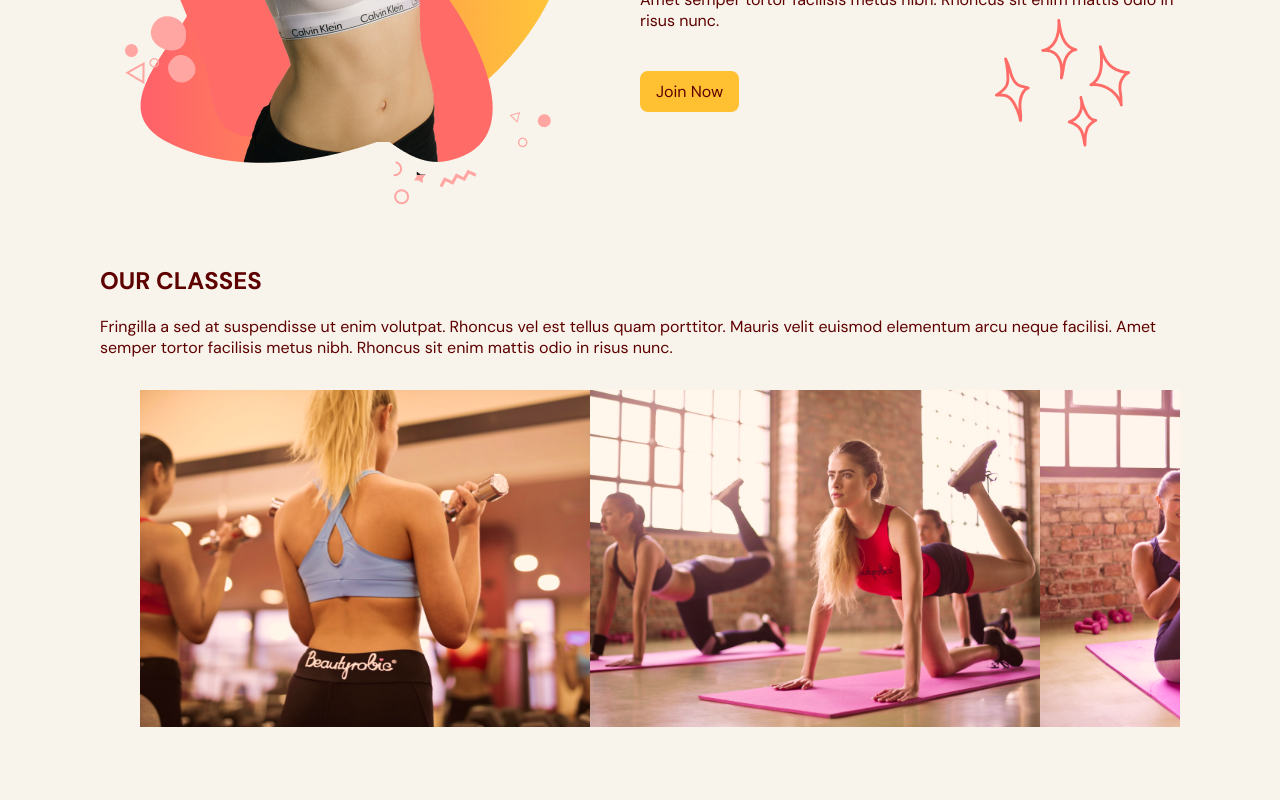
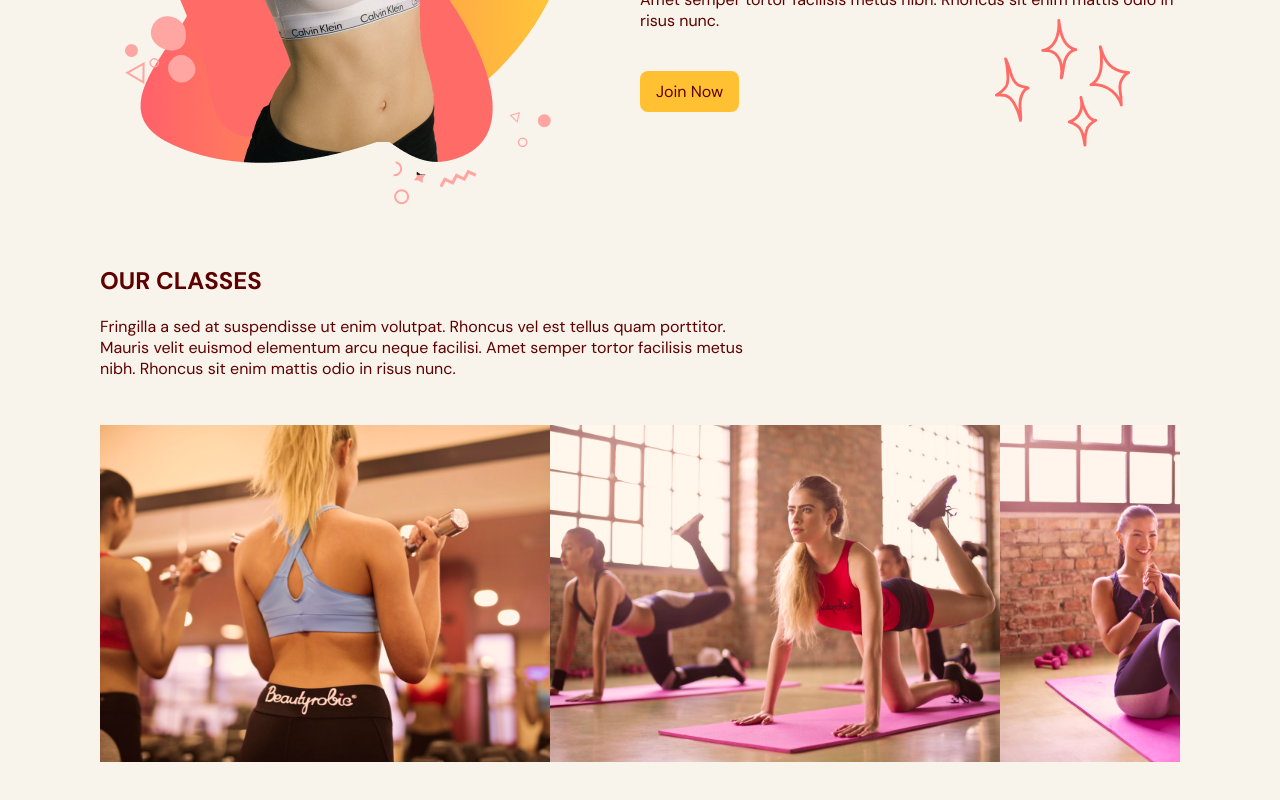
Before and after one commit to gio797/fitness-app, a React (Vite) app: page / in a window 1280 px wide. Shown: the part 1574-2374 px from the top of the page. Before the commit the page ends 2321 px from the top, so only its background shows below. Built offline with nearby package versions, Linux system fonts and the light colour scheme.

Commit message:
work on styles

```diff
--- a/src/components/navbar/navbar.css
+++ b/src/components/navbar/navbar.css
@@ -7,7 +7,7 @@
   width: 100%;
   height: 80px;
   top: 0;
-  z-index: 30;
+  z-index: 50;
   padding-inline: 30px;
 }
 
--- a/src/components/ourClasses/Class.tsx
+++ b/src/components/ourClasses/Class.tsx
@@ -9,13 +9,11 @@ type Props = {
 function Class({ name, description, image }: Props) {
   return (
     <li className="class">
-      <div>
-        <div className="class-overlay">
-          <p>{name}</p>
-          <p>{description}</p>
-        </div>
-        <img src={image} alt={image} />
+      <div className="class-overlay">
+        <p>{name}</p>
+        <p>{description}</p>
       </div>
+      <img src={image} alt={image} />
     </li>
   );
 }
--- a/src/components/ourClasses/ourClasses.css
+++ b/src/components/ourClasses/ourClasses.css
@@ -7,6 +7,7 @@
 }
 
 .gallery {
+  margin-block: 30px;
   height: 353px;
   width: 100%;
   overflow-x: auto;
@@ -14,6 +15,13 @@
 }
 
 .gallery-ul {
-  width: 2800px;
+  width: 2700px;
   white-space: nowrap;
+  padding-left: 0;
 }
+
+@media screen and (min-width: 1060px) {
+  .ourClasses-header {
+    width: 60%;
+  }
+}
```
